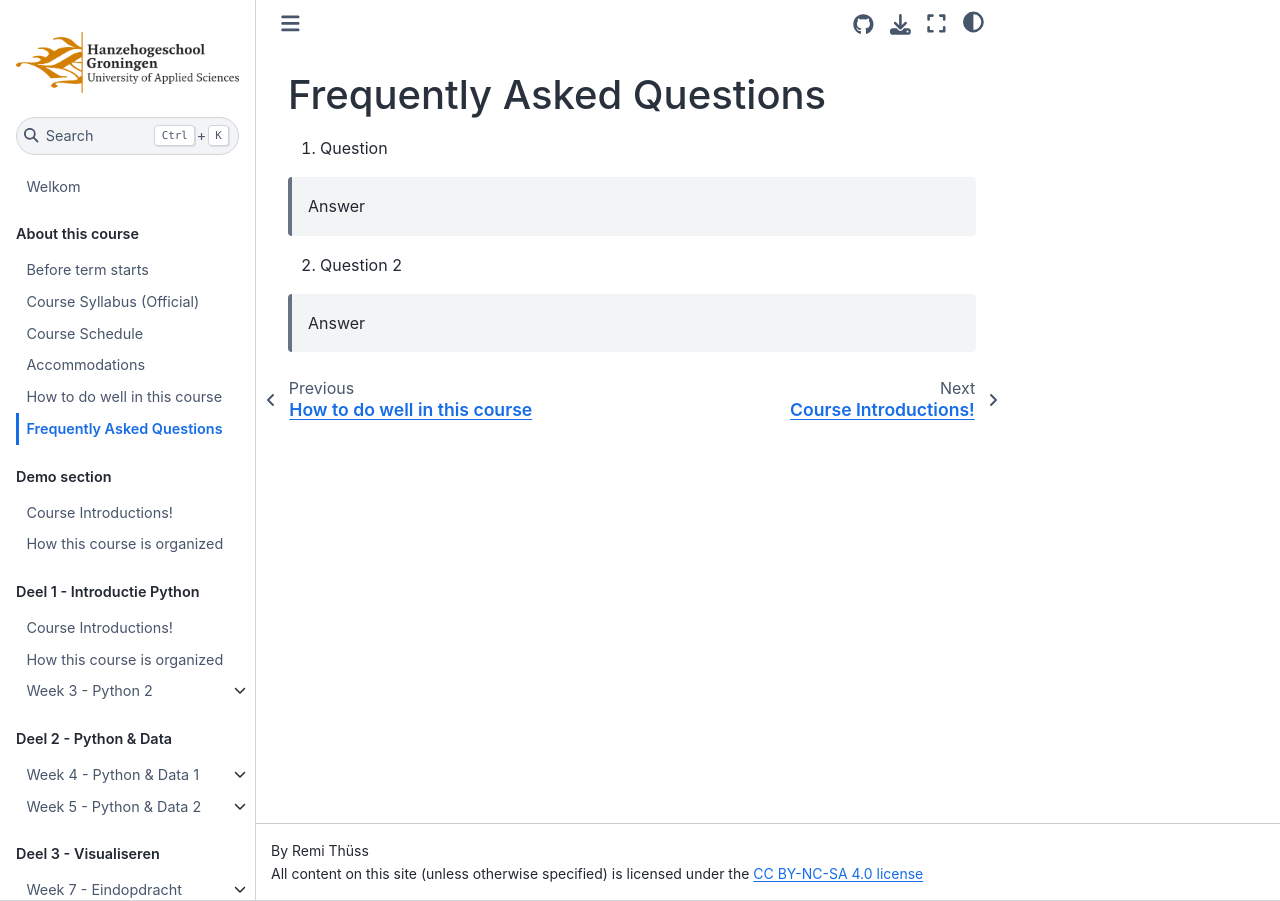
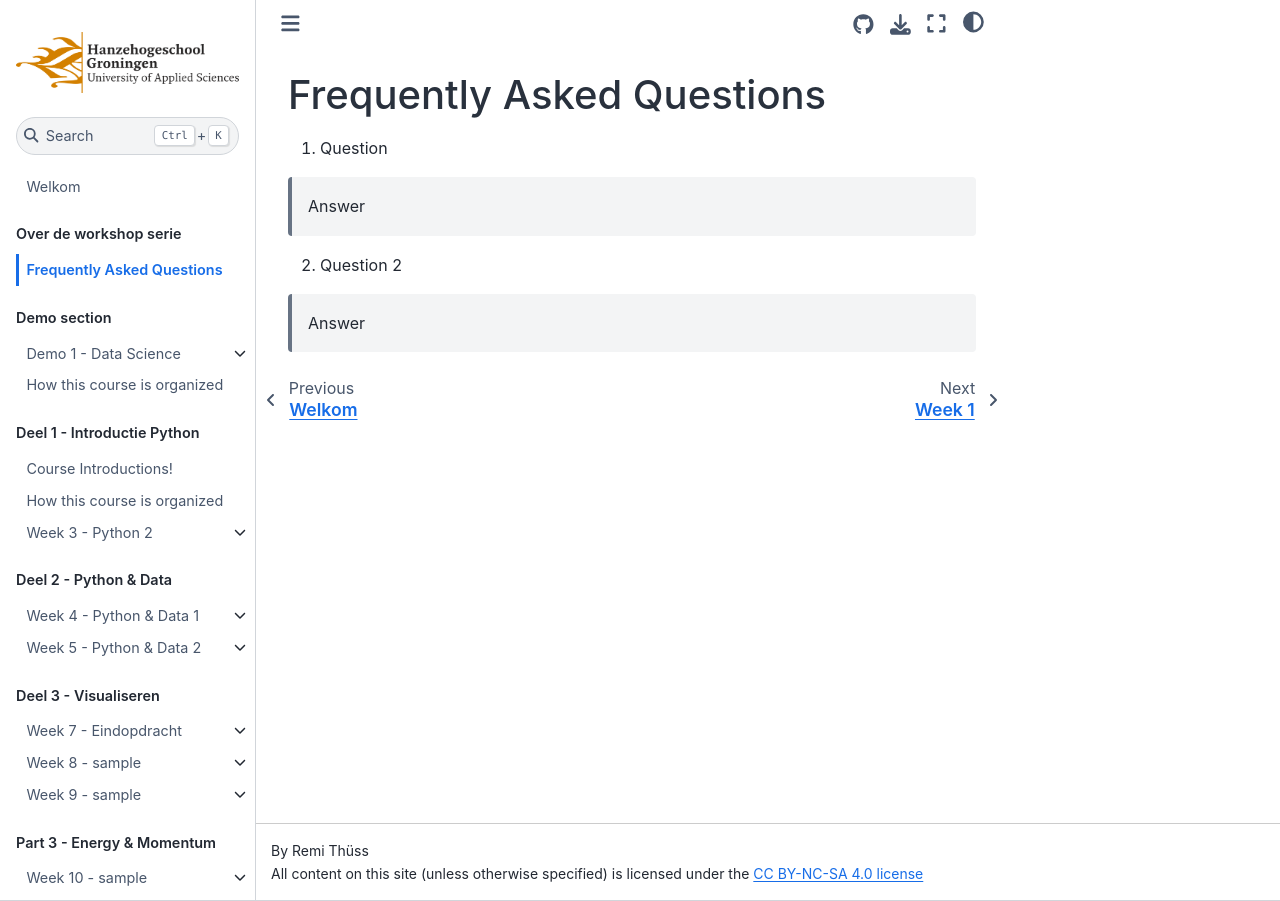
Before and after one commit to Remi-ui/python_tb, a Jupyter Book: the page built from about/faq.md, in a window 1280 px wide. Built offline with Jupyter Book 1.0.4 settings and Sphinx 7.4.7 and the Sphinx Book theme 1.1.4, drawn with Linux system fonts in a browser that asks for light colours; pages that are not in the unit, such as notebooks, are missing from menus.

Commit message:
Update _toc.yml

```diff
--- a/_toc.yml
+++ b/_toc.yml
@@ -1,13 +1,8 @@
 format: jb-book
 root: about/unsyllabus
 parts:
-- caption: About this course
+- caption: Over de workshop serie
   chapters:
-  - file: about/pre_term
-  - file: about/syllabus
-  - file: about/course_schedule
-  - file: about/accommodations
-  - file: about/doing_well
   - file: about/faq
 - caption: Demo section
   chapters:
```
